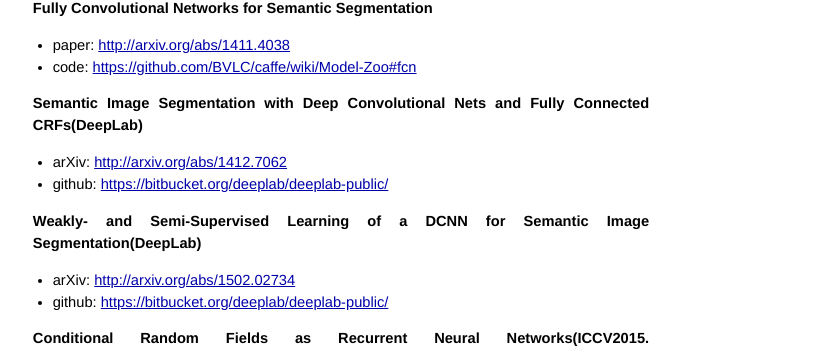
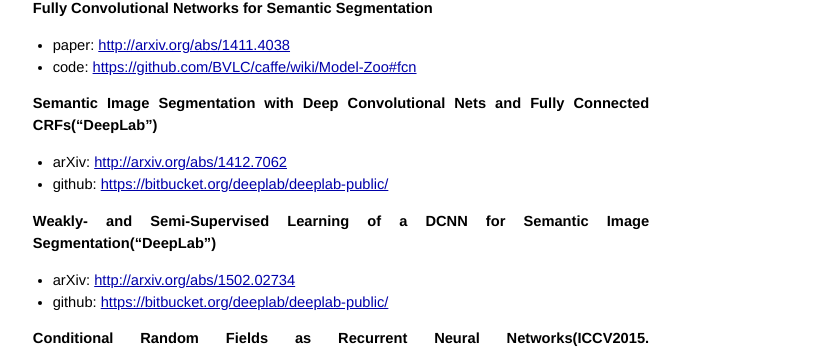
Before and after one commit to handong1587/handong1587.github.io, a Jekyll site: the page built from _posts/deep_learning/2015-08-26-object-segmentation.md, in a window 1280 px wide and 900 px high, scrolled down 422 px. Shown: the part 165-513 px from the top of the window, without its empty margins (299-1134 px from the left). Built offline with Jekyll 4.4.1, drawn with Linux system fonts in a browser that asks for light colours; Markdown is read by kramdown in place of the engine named in the settings; comment, search, counter and statistics services are not loaded.

Commit message:
update md

```diff
--- a/_posts/deep_learning/2015-08-26-object-segmentation.md
+++ b/_posts/deep_learning/2015-08-26-object-segmentation.md
@@ -23,12 +23,12 @@
 - paper: [http://arxiv.org/abs/1411.4038](http://arxiv.org/abs/1411.4038)
 - code: [https://github.com/BVLC/caffe/wiki/Model-Zoo#fcn](https://github.com/BVLC/caffe/wiki/Model-Zoo#fcn)
 
-**Semantic Image Segmentation with Deep Convolutional Nets and Fully Connected CRFs(DeepLab)**
+**Semantic Image Segmentation with Deep Convolutional Nets and Fully Connected CRFs("DeepLab")**
 
 - arXiv: [http://arxiv.org/abs/1412.7062](http://arxiv.org/abs/1412.7062)
 - github: [https://bitbucket.org/deeplab/deeplab-public/](https://bitbucket.org/deeplab/deeplab-public/)
 
-**Weakly- and Semi-Supervised Learning of a DCNN for Semantic Image Segmentation(DeepLab)**
+**Weakly- and Semi-Supervised Learning of a DCNN for Semantic Image Segmentation("DeepLab")**
 
 - arXiv: [http://arxiv.org/abs/1502.02734](http://arxiv.org/abs/1502.02734)
 - github: [https://bitbucket.org/deeplab/deeplab-public/](https://bitbucket.org/deeplab/deeplab-public/)
```
